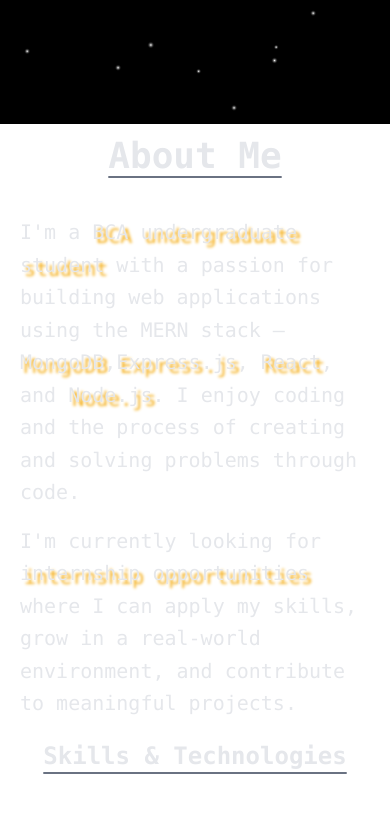
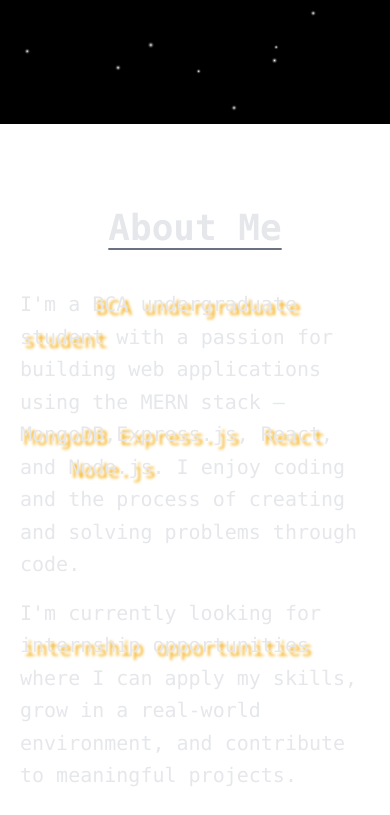
Before and after one commit to ThamanGurung01/portfolio-space_theme, a React (Vite) app: page / in a window 390 px wide. Shown: the part 720-1535 px from the top of the page. Built offline with nearby package versions, Linux system fonts and the light colour scheme.

Commit message:
about me update

```diff
--- a/src/components/About.tsx
+++ b/src/components/About.tsx
@@ -37,7 +37,7 @@
       ], },];
 
   return (
-    <section id='about' className='w-full min-h-screen py-0 md:py-20 text-gray-200'>
+    <section id='about' className='w-full min-h-screen pt-18 md:py-20 text-gray-200'>
       <div className='flex flex-col w-full px-5 sm:px-20 lg:w-1/2 mx-auto text-center'>
       <motion.h1 className='section-heading text-4xl'
       initial={{ scale: 0.8, opacity: 0, y: 50 }}
```
